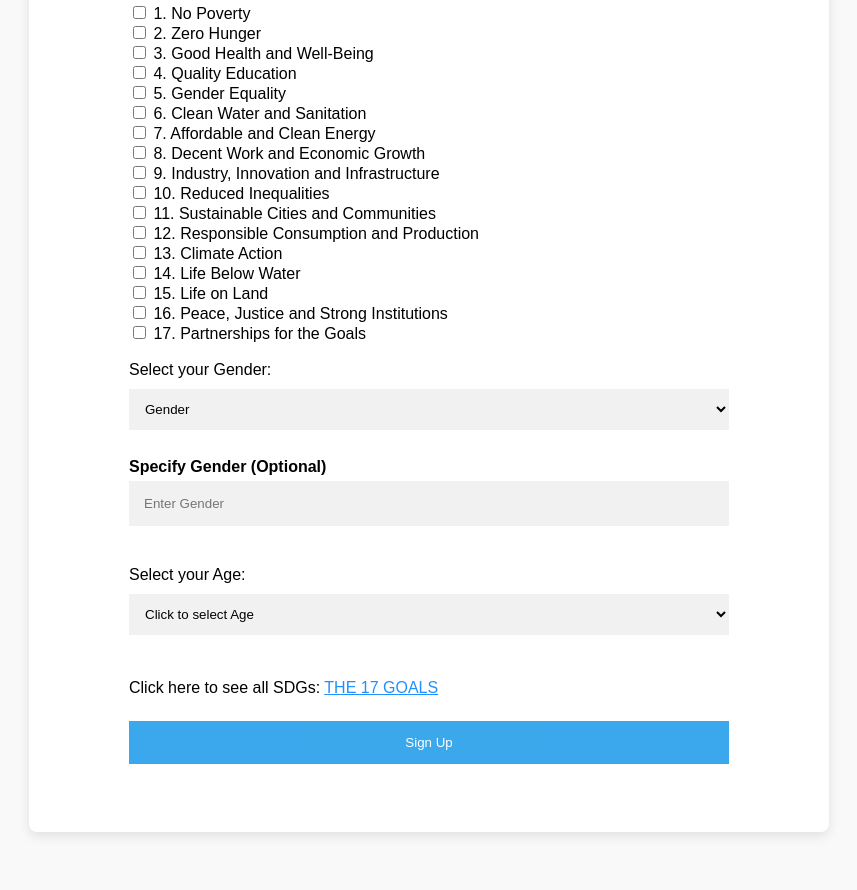
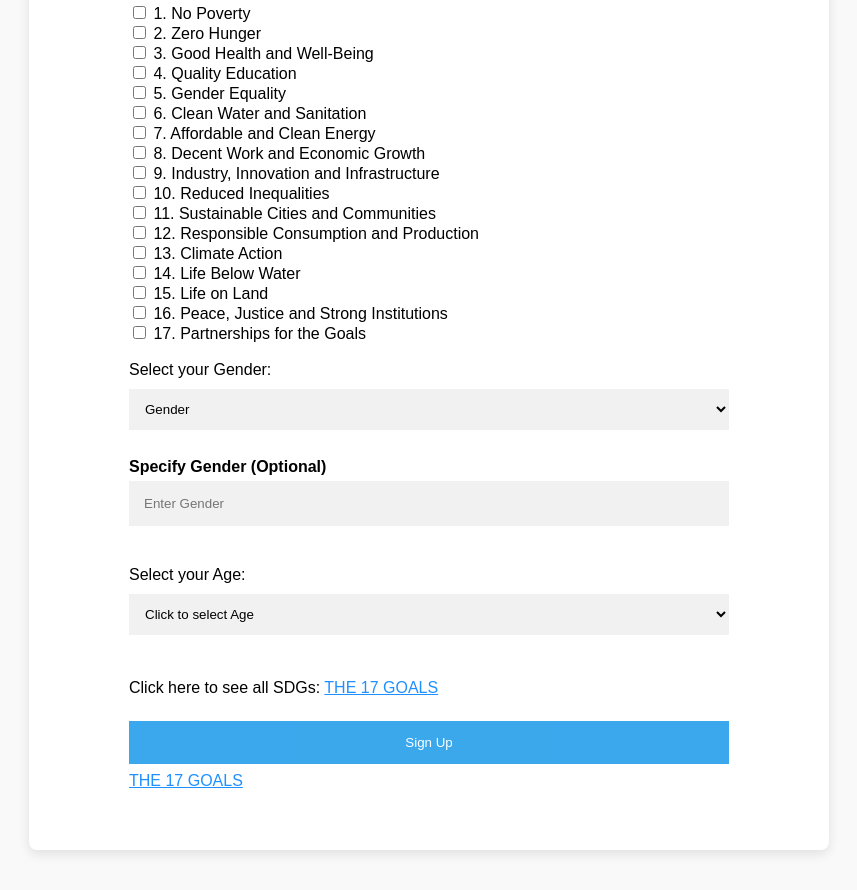
Before and after one commit to Amillune/grayhomepage, a plain HTML site: page form/17sdgs.html in a window 1280 px wide. Shown: the part 672-1562 px from the top of the page, without its empty margins (211-1068 px from the left). Drawn offline with Linux system fonts and the light colour scheme.

Commit message:
Update 17sdgs.html

```diff
--- a/form/17sdgs.html
+++ b/form/17sdgs.html
@@ -85,6 +85,7 @@
 
       <div class="clearfix">
   <button type="submit" class="signupbtn">Sign Up</button>
+         <a href="https://amillune.github.io/grayhomepage/index.html" style="color:dodgerblue">THE 17 GOALS</a>
 </div>
 
 </body>
```
